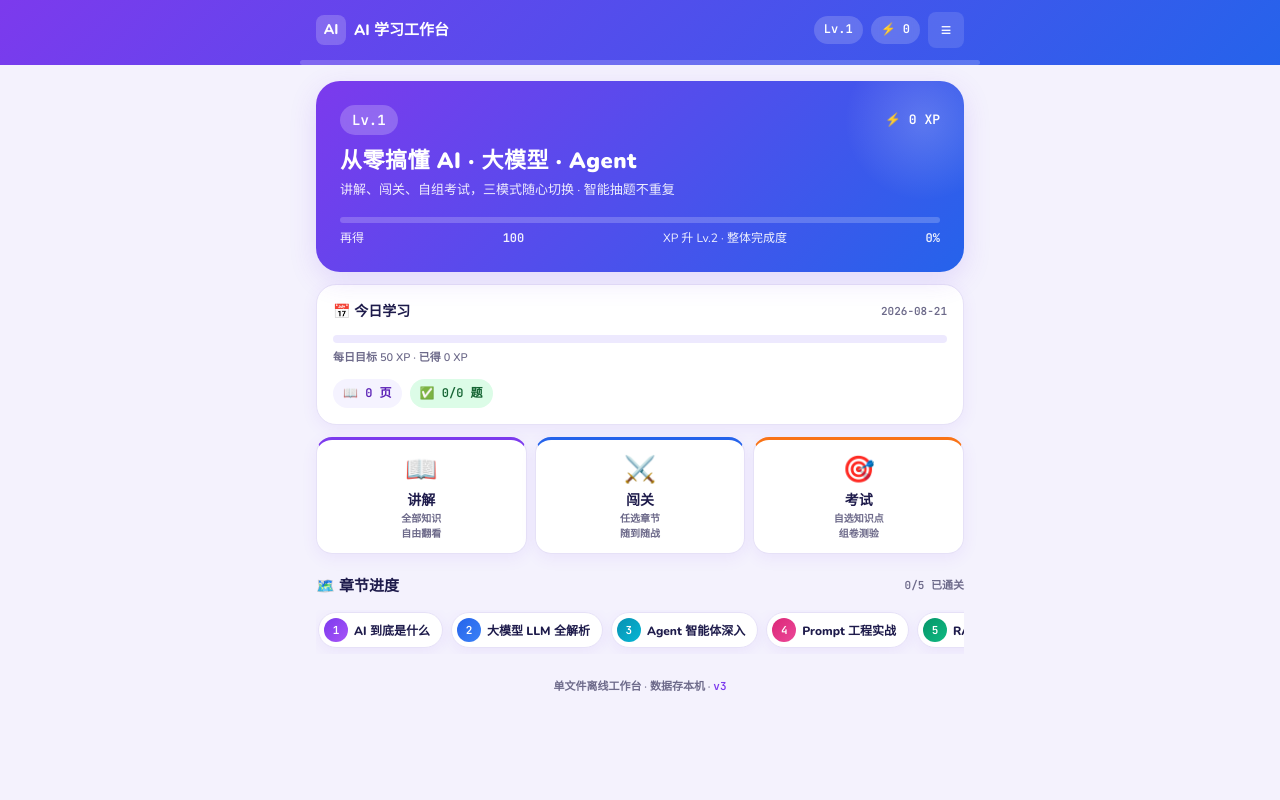
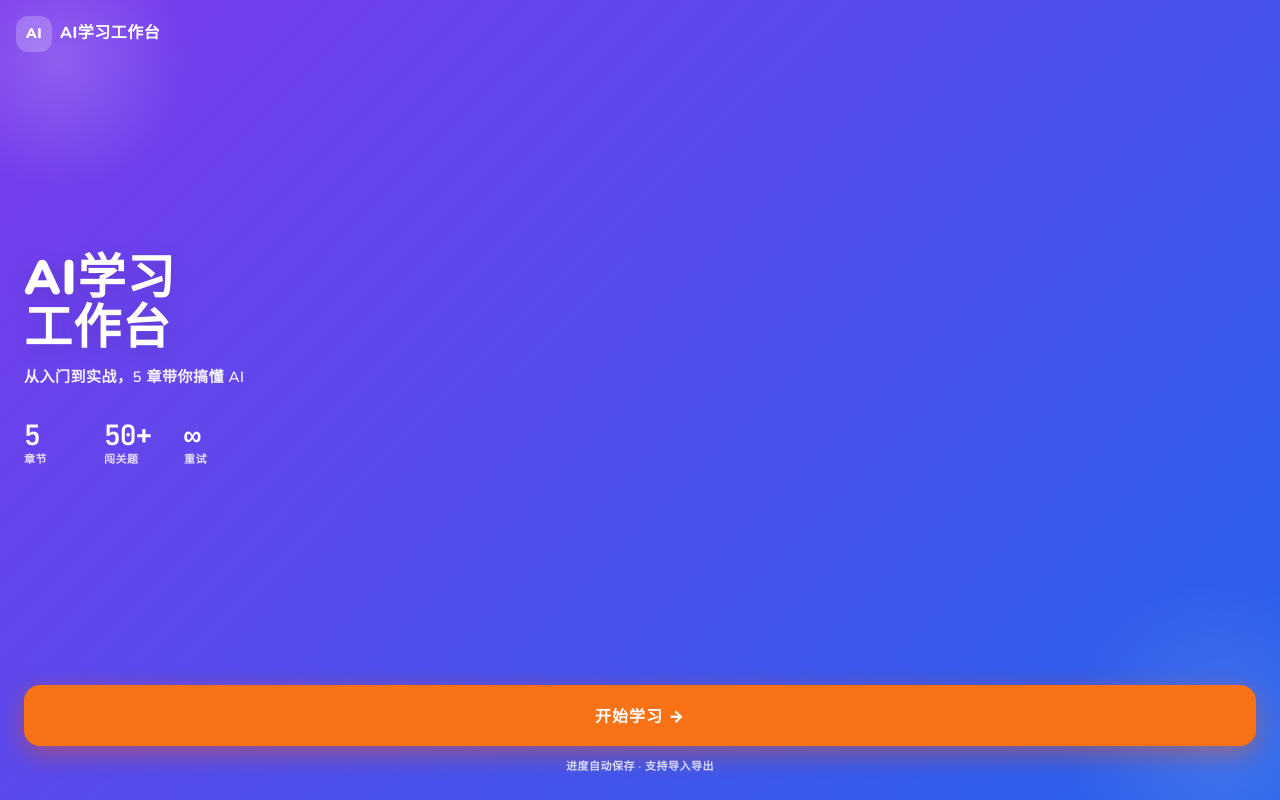
Before and after one commit to corrinsh/ai-learning-app, a plain HTML site: page index.html in a window 1280 px wide. Drawn offline with nearby package versions, Linux system fonts and the light colour scheme.

Commit message:
Add ardot cover page (3rd creative page embedded)
- New full-screen cover (ardot 01) on first visit
- Hero: AI学习工作台 + 5 章节 / 50+ 闯关题 / ∞ 重试
- Orange 开始学习 CTA + 进度自动保存/导入导出
- cover -> home transition, localStorage 'ai_learn_seen_cover' persists
- body.cover-mode hides top header for full-bleed cover layout

```diff
--- a/index.html
+++ b/index.html
@@ -321,6 +321,36 @@ th{background:var(--soft2);font-weight:800;color:var(--g1);font-size:12px}
 .foot{text-align:center;color:var(--muted);font-size:11px;margin-top:var(--s24);padding-bottom:var(--s16);font-weight:600}
 .foot b{color:var(--g1);font-family:var(--mono)}
 @media(max-width:380px){.hero h1{font-size:19px}.lesson h2{font-size:18px}.ch-actions{flex-direction:column}}
+
+/* ====== cover (ardot 01) ====== */
+.cover{min-height:100vh;background:var(--grad);color:#fff;position:relative;overflow:hidden;
+  display:flex;flex-direction:column;padding:0 0 env(safe-area-inset-bottom)}
+.cover::before{content:'';position:absolute;left:-80px;top:-80px;width:280px;height:280px;
+  background:radial-gradient(circle,rgba(255,255,255,.18),transparent 65%);border-radius:50%;pointer-events:none}
+.cover::after{content:'';position:absolute;right:-100px;bottom:-100px;width:320px;height:320px;
+  background:radial-gradient(circle,rgba(255,255,255,.12),transparent 70%);border-radius:50%;pointer-events:none}
+.cv-top{display:flex;align-items:center;gap:var(--s8);padding:var(--s16);position:relative;z-index:1}
+.cv-top .logo{width:36px;height:36px;border-radius:var(--r12);background:rgba(255,255,255,.22);
+  display:grid;place-items:center;font-weight:900;font-size:14px;backdrop-filter:blur(6px);letter-spacing:.5px}
+.cv-top b{font-size:16px;font-weight:800;letter-spacing:.5px}
+.cv-body{flex:1;display:flex;flex-direction:column;justify-content:center;padding:0 var(--s24);
+  position:relative;z-index:1}
+.cv-hero{font-size:48px;font-weight:900;line-height:1.05;letter-spacing:1px;margin:0 0 var(--s12);
+  text-shadow:0 4px 20px rgba(0,0,0,.12)}
+.cv-hero span{display:block}
+.cv-sub{font-size:15px;opacity:.92;margin:0 0 var(--s32);font-weight:600;letter-spacing:.5px}
+.cv-stats{display:flex;gap:var(--s16);margin-bottom:var(--s32);flex-wrap:wrap}
+.cv-st{display:flex;flex-direction:column;gap:2px;min-width:64px}
+.cv-st b{font-size:28px;font-weight:900;font-family:var(--mono);letter-spacing:-1px;line-height:1}
+.cv-st span{font-size:11px;opacity:.82;font-weight:700;letter-spacing:.5px}
+.cv-bottom{padding:0 var(--s24) var(--s24);position:relative;z-index:1}
+.cv-cta{display:block;width:100%;background:var(--accent);color:#fff;font-weight:900;font-size:16px;
+  padding:18px 0;border-radius:var(--r16);text-align:center;box-shadow:0 8px 24px rgba(234,88,12,.45);
+  transition:transform .1s,box-shadow .15s;letter-spacing:1px}
+.cv-cta:active{transform:translateY(1px);box-shadow:0 4px 12px rgba(234,88,12,.4)}
+.cv-foot{text-align:center;font-size:11px;opacity:.78;margin-top:var(--s12);font-weight:600;letter-spacing:.5px}
+body.cover-mode header.top{display:none}
+body.cover-mode .wrap{padding:0;max-width:none}
 </style>
 </head>
 <body>
@@ -860,6 +890,36 @@ function sampleExam(){
 }
 function topicsOf(c){return [...new Set(c.quiz.map(q=>q.tp))];}
 
+/* ---------- render cover (ardot 01) ---------- */
+function totalQuiz(){let n=0;COURSES.forEach(c=>n+=c.quiz.length);return n;}
+function renderCover(){
+  view={name:'cover'};
+  document.body.classList.add('cover-mode');
+  const a=document.getElementById('app');
+  const totalQ=totalQuiz();
+  a.innerHTML=`<div class="cover">
+    <div class="cv-top"><div class="logo">AI</div><b>AI学习工作台</b></div>
+    <div class="cv-body">
+      <h1 class="cv-hero"><span>AI学习</span><span>工作台</span></h1>
+      <p class="cv-sub">从入门到实战，${COURSES.length} 章带你搞懂 AI</p>
+      <div class="cv-stats">
+        <div class="cv-st"><b>${COURSES.length}</b><span>章节</span></div>
+        <div class="cv-st"><b>${totalQ}+</b><span>闯关题</span></div>
+        <div class="cv-st"><b>∞</b><span>重试</span></div>
+      </div>
+    </div>
+    <div class="cv-bottom">
+      <button class="cv-cta" onclick="goHome(true)">开始学习 →</button>
+      <div class="cv-foot">进度自动保存 · 支持导入导出</div>
+    </div>
+  </div>`;
+}
+function goHome(fromCover){
+  document.body.classList.remove('cover-mode');
+  if(fromCover){try{localStorage.setItem('ai_learn_seen_cover','1');}catch(e){}}
+  renderHome();
+}
+
 /* ---------- render home ---------- */
 function renderHome(){
   view={name:'home'};
@@ -1332,7 +1392,7 @@ document.getElementById('resetBtn').onclick=resetProg;
 document.querySelectorAll('[data-close]').forEach(el=>el.onclick=closeSheet);
 document.querySelectorAll('[data-close-toc]').forEach(el=>el.onclick=closeToc);
 
-renderHome();
+if(localStorage.getItem('ai_learn_seen_cover')==='1'){renderHome();}else{renderCover();}
 </script>
 </body>
 </html>
```
Also changed, not shown: 1 other file.
